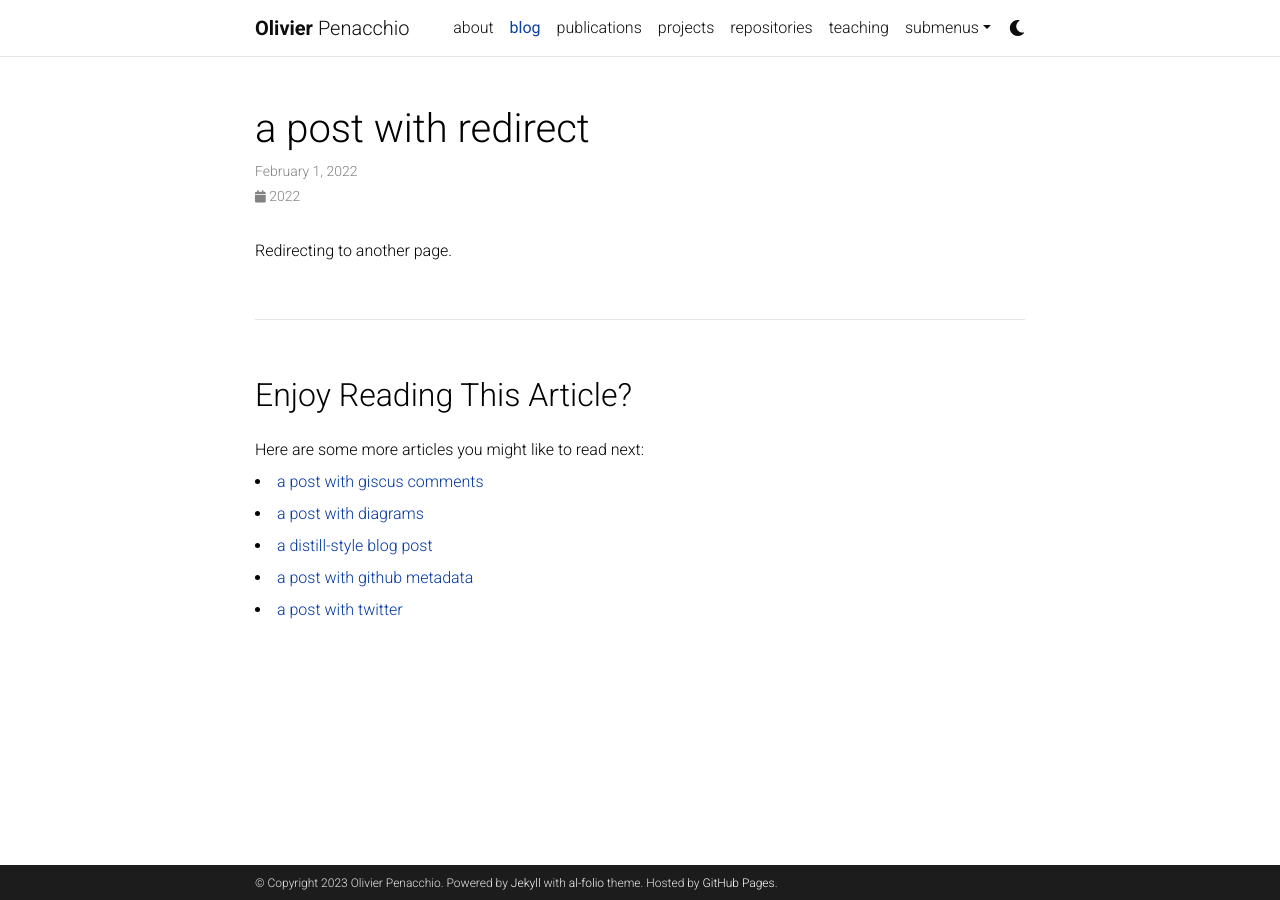
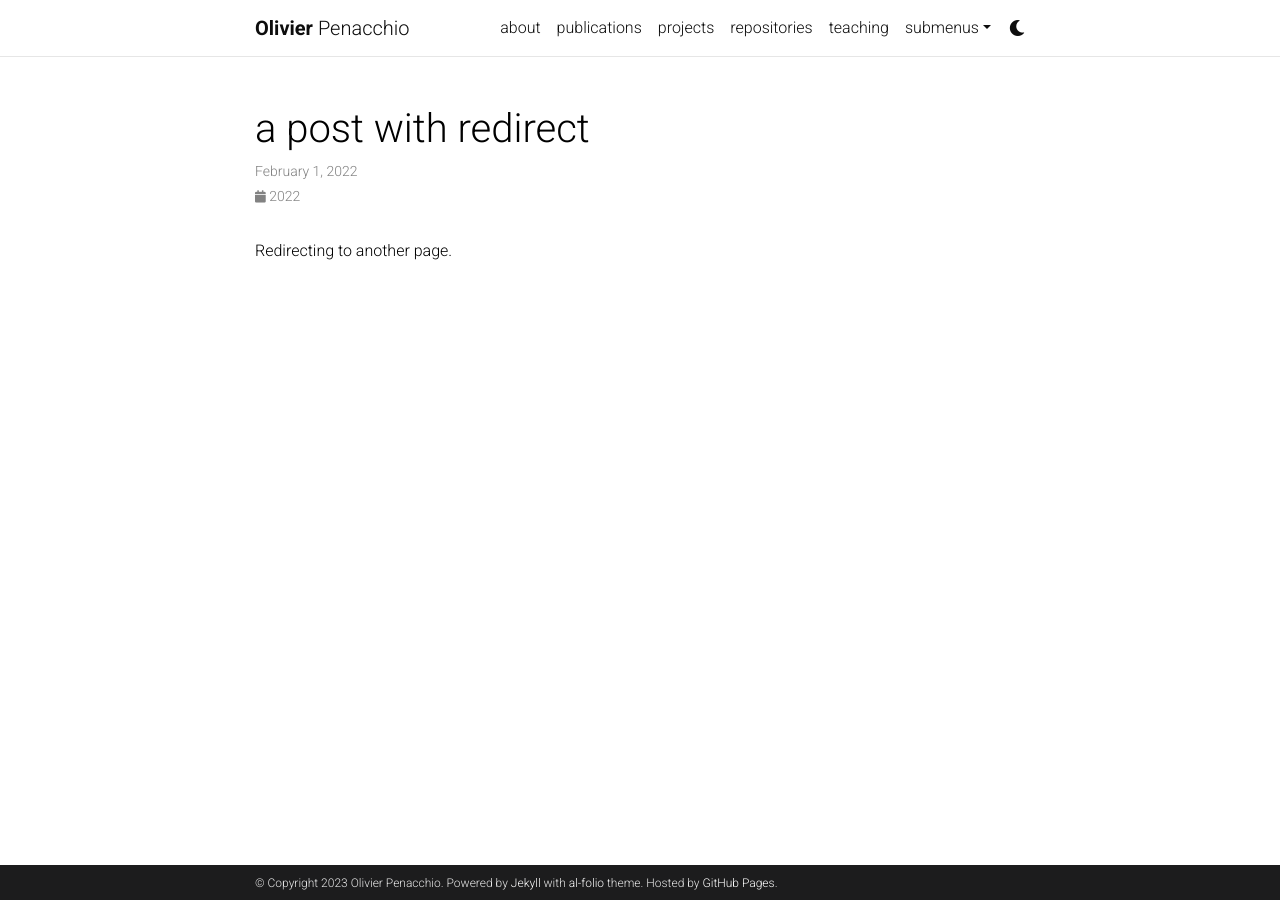
Before and after one commit to openacchio/openacchio.github.io, a Jekyll site: the page built from _posts/2022-02-01-redirect.md, in a window 1280 px wide. Built offline with Jekyll 4.4.1, drawn with Linux system fonts in a browser that asks for light colours; comment, search, counter and statistics services are not loaded; a style sheet for code colours, icons or effects is not loaded; some of the changed lines change nothing that is shown.

Commit message:
comment all blog-related lines

```diff
--- a/_config.yml
+++ b/_config.yml
@@ -105,45 +105,45 @@ bing_site_verification:  # out your bing-site-verification ID (Bing Webmaster)
 # Blog
 # -----------------------------------------------------------------------------
 
-blog_name: al-folio # blog_name will be displayed in your blog page
-blog_nav_title: blog # your blog must have a title for it to be displayed in the nav bar
-blog_description: a simple whitespace theme for academics
-permalink: /blog/:year/:title/
+# # blog_name: al-folio # blog_name will be displayed in your blog page
+# # blog_nav_title: blog # your blog must have a title for it to be displayed in the nav bar
+# # blog_description: a simple whitespace theme for academics
+# # permalink: /blog/:year/:title/
 
 # Pagination
-pagination:
-  enabled: true
+# # pagination:
+# #   enabled: true
 
-related_blog_posts:
-  enabled: true
-  max_related: 5
+# # related_blog_posts:
+# #   enabled: true
+# #   max_related: 5
 
 # Giscus comments (RECOMMENDED)
 # Follow instructions on https://giscus.app/ to setup for your repo to fill out
 # the information below.
-giscus:
-  repo: alshedivat/al-folio      # <your-github-user-name>/<your-github-repo-name>
-  repo_id: MDEwOlJlcG9zaXRvcnk2MDAyNDM2NQ==
-  category: Comments             # name of the category under which discussions will be created
-  category_id: DIC_kwDOA5PmLc4CTBt6
-  mapping: title                 # identify discussions by post title
-  strict: 1                      # use strict identification mode
-  reactions_enabled: 1           # enable (1) or disable (0) emoji reactions
-  input_position: bottom         # whether to display input form below (bottom) or above (top) the comments
-  theme: preferred_color_scheme  # name of the color scheme (preferred works well with al-folio light/dark mode)
-  emit_metadata: 0
-  lang: en
+# # giscus:
+# #   repo: alshedivat/al-folio      # <your-github-user-name>/<your-github-repo-name>
+# #   repo_id: MDEwOlJlcG9zaXRvcnk2MDAyNDM2NQ==
+# #   category: Comments             # name of the category under which discussions will be created
+# #   category_id: DIC_kwDOA5PmLc4CTBt6
+# #   mapping: title                 # identify discussions by post title
+# #   strict: 1                      # use strict identification mode
+# #   reactions_enabled: 1           # enable (1) or disable (0) emoji reactions
+# #   input_position: bottom         # whether to display input form below (bottom) or above (top) the comments
+# #   theme: preferred_color_scheme  # name of the color scheme (preferred works well with al-folio light/dark mode)
+# #   emit_metadata: 0
+# #  lang: en
 
 # Disqus comments (DEPRECATED)
-disqus_shortname: al-folio # put your disqus shortname
+# # disqus_shortname: al-folio # put your disqus shortname
 # https://help.disqus.com/en/articles/1717111-what-s-a-shortname
 
 # External sources.
 # If you have blog posts published on medium.com or other exteranl sources,
 # you can display them in your blog by adding a link to the RSS feed.
-external_sources:
-  - name: medium.com
-    rss_url: https://medium.com/@al-folio/feed
+# # external_sources:
+# #   - name: medium.com
+# #     rss_url: https://medium.com/@al-folio/feed
 
 # -----------------------------------------------------------------------------
 # Collections
```
